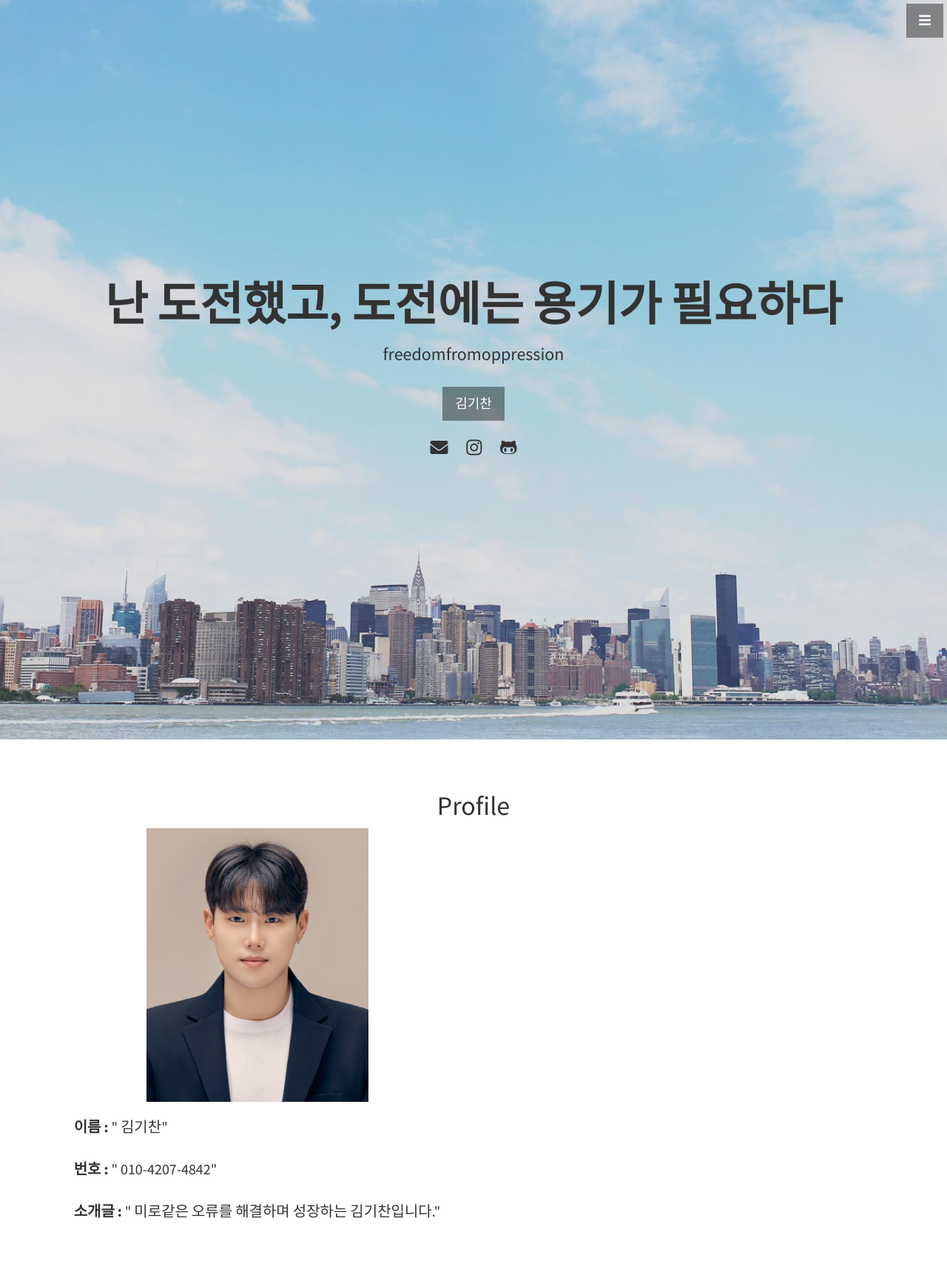
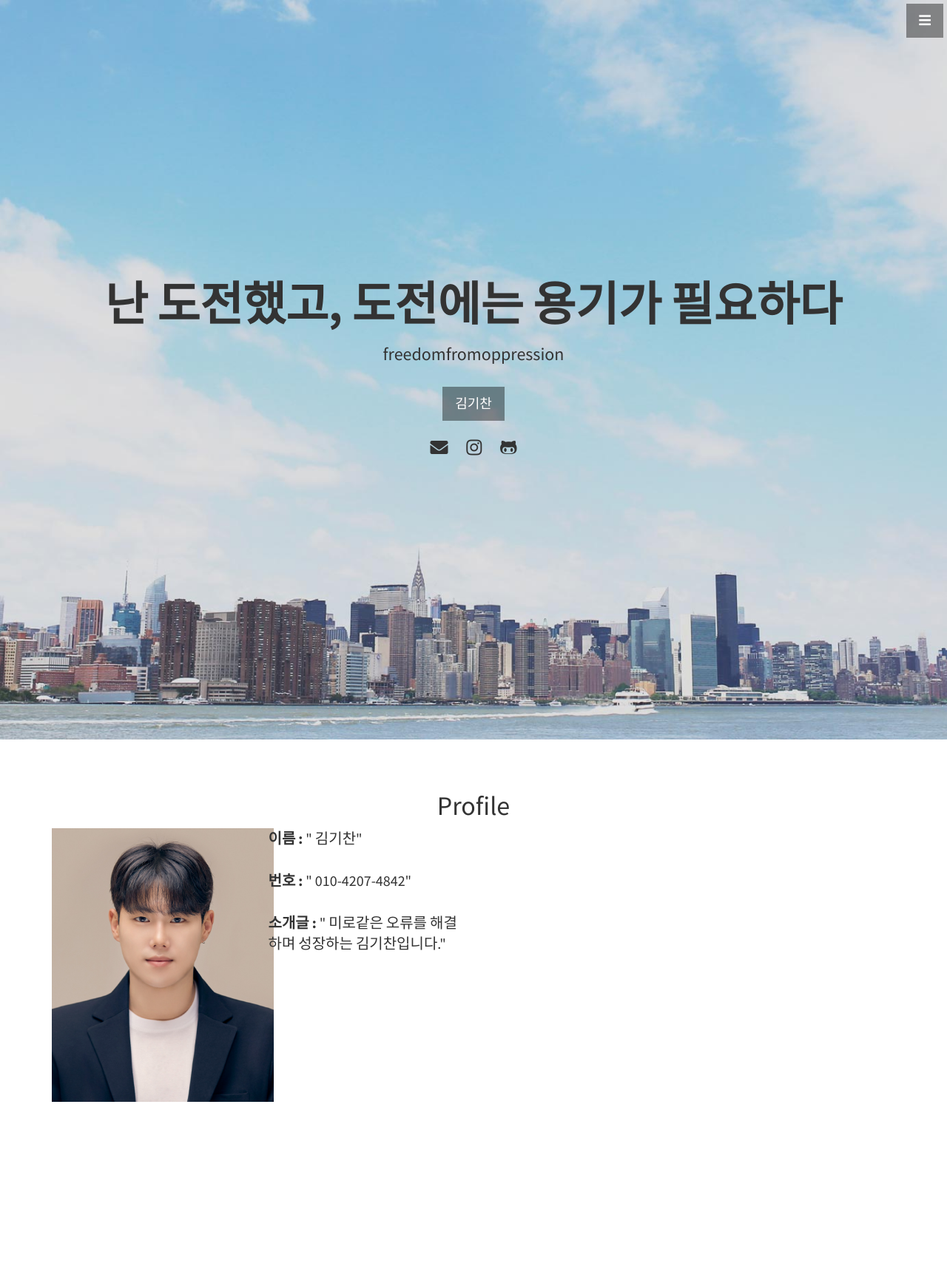
Before and after one commit to freedomfromoppression/freedomfromoppression.github.io, a Jekyll site: the page built from index.html, in a window 1280 px wide. Shown: the whole page at 74% size. Built offline with Jekyll 4.4.1, drawn with Linux system fonts in a browser that asks for light colours; after the commit the page ends 1560 px from its top, so only the background shows below that.

Commit message:
Update about.html

```diff
--- a/_includes/about.html
+++ b/_includes/about.html
@@ -5,10 +5,13 @@
         <h2 style="font-size: 36px;">Profile</h2>
       </div>
       <div class="col-lg-6 offset-lg-3">
-        <div class="user-detail text-center">
-          <div style="display: inline-block; text-align: center;">
+        <div class="user-detail">
+          <div class="row">
+            <div class="col-md-6 text-center">
               <img src="img/gichan.jpg" alt="대체 텍스트" width="300" height="370" style="display: inline-block; margin-bottom: 20px;">
-            <div class="profile" style="display: inline-block; vertical-align: top; text-align: left;">
+            </div>
+            <div class="col-md-6">
+              <div class="profile" style="text-align: left;">
                 <p style="font-size: 20px;">
                   <strong>이름 :</strong>
                   " 김기찬"
@@ -24,6 +27,7 @@
           </div>
         </div>
       </div>
+    </div>
     <!-- /.row -->
   </div>
   <!-- /.container -->
```
Lines whose indentation alone changed are shown as unchanged.
